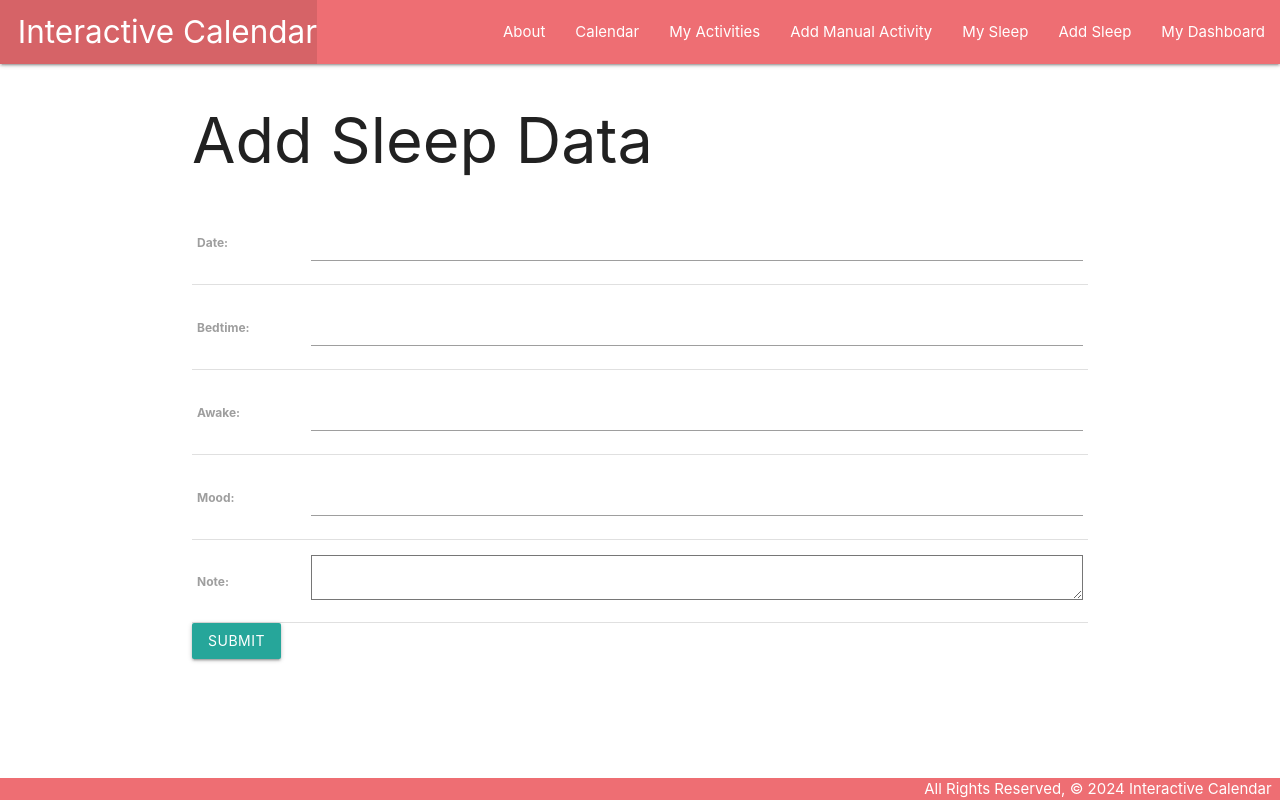
After one commit to jordanjanszen/interactivecalendar, a Django app: page /sleep/create/ in a window 1280 px wide. The commit adds this page. Run offline with Django 5.2, Linux system fonts and the light colour scheme.

Commit message:
Fixed issue with form

```diff
--- a/main_app/models.py
+++ b/main_app/models.py
@@ -1,21 +1,12 @@
 from django.db import models
+from django.urls import reverse
 
 # Create your models here.
 class Activity(models.Model):
     name = models.CharField(max_length=100)
-    description = models.CharField(max_length=250)
+    description = models.TextField(max_length=250)
     date = models.DateTimeField()
-
-    ACTIVITY_TYPES = [
-        ('Run', 'Run'),
-        ('Ride', 'Ride'),
-        ('Swim', 'Swim'),
-        ('Walk', 'Walk'),
-        ('Gym', 'Gym'),
-        ('Yoga', 'Yoga'),
-        ('Other', 'Other')
-    ]
-    type = models.CharField(max_length=50, choices=ACTIVITY_TYPES)
+    type = models.CharField(max_length=25)
     time = models.DurationField()
     distance = models.IntegerField()
     elevationgain = models.IntegerField()
@@ -24,14 +15,22 @@ class Activity(models.Model):
     def __str__(self):
         return self.name
 
+    def get_absolute_url(self):
+        return reverse('activities_detail', kwargs={'activity_id': self.id})
+
+    class Meta:
+        ordering = ['-date']
+
+
 class Sleep(models.Model):
     date = models.DateField()
     bedtime = models.TimeField()
     awake = models.TimeField()
-    WAKE_UP_MOOD = [
-        ('😊', 'Pleasant'),
-        ('😐', 'Neutral'),
-        ('😒', 'Unpleasant'),
-    ]
-    mood = models.CharField(max_length=20, choices=WAKE_UP_MOOD)
-    note = models.CharField(max_length=150)
+    mood = models.CharField(max_length=25)
+    note = models.TextField(max_length=150)
+
+    def get_absolute_url(self):
+        return reverse('sleep_detail', kwargs={'sleep_id': self.id})
+
+    class Meta:
+        ordering = ['-date']
--- a/main_app/templates/base.html
+++ b/main_app/templates/base.html
@@ -21,7 +21,9 @@
           <li><a href="{% url 'about' %}">About</a></li>
           <li><a href="{% url 'calendar_index' %}">Calendar</a></li>
           <li><a href="{% url 'activities_index' %}">My Activities</a></li>
+          <li><a href="{% url 'activities_create' %}">Add Manual Activity</a></li>
           <li><a href="{% url 'sleep_index' %}">My Sleep</a></li>
+          <li><a href="{% url 'sleep_create' %}">Add Sleep</a></li>
           <li><a href="{% url 'dashboard_index' %}">My Dashboard</a></li>
         </ul>
       </div>
--- /dev/null
+++ b/main_app/templates/main_app/sleep_form.html
@@ -0,0 +1,12 @@
+{% extends 'base.html' %}
+
+{% block content %}
+  <h1>Add Sleep Data</h1>
+  <form action="" method="POST">
+    {% csrf_token %}
+    <table>
+      {{ form.as_table }}
+    </table>
+    <input type="submit" value="Submit" class="btn">
+  </form>
+{% endblock %}
--- a/main_app/urls.py
+++ b/main_app/urls.py
@@ -7,7 +7,9 @@ urlpatterns = [
     path('calendar/', views.calendar_index, name='calendar_index'),
     path('activities/', views.activities_index, name='activities_index'),
     path('activities/<int:activity_id>/', views.activities_detail, name='activities_detail'),
+    path('activities/create/', views.ActivityCreate.as_view(), name='activities_create'),
     path('sleep/', views.sleep_index, name='sleep_index'),
     path('sleep/<int:sleep_id>/', views.sleep_detail, name='sleep_detail'),
+    path('sleep/create/', views.SleepCreate.as_view(), name='sleep_create'),
     path('dashboard', views.dashboard_index, name='dashboard_index'),
 ]
--- a/main_app/views.py
+++ b/main_app/views.py
@@ -1,4 +1,5 @@
 from django.shortcuts import render
+from django.views.generic.edit import CreateView
 
 # Import MODELS
 from .models import Activity, Sleep
@@ -28,6 +29,10 @@ def activities_detail(request, activity_id):
       'activity': activity
    })
 
+class ActivityCreate(CreateView):
+   model = Activity
+   fields = '__all__'
+
 
 def sleep_index(request):
   sleeps = Sleep.objects.all()
@@ -41,5 +46,10 @@ def sleep_detail(request, sleep_id):
       'sleep': sleep
    })
 
+class SleepCreate(CreateView):
+   model = Sleep
+   fields = '__all__'
+
+
 def dashboard_index(request):
   return render(request, 'dashboard/index.html')
```
Also changed, not shown: main_app/templates/main_app/activity_form.html (added, +12 -0 lines), main_app/migrations/0003_alter_activity_options_alter_sleep_options_and_more.py (added), main_app/migrations/0004_alter_activity_type_alter_sleep_mood.py (added), main_app/migrations/0005_alter_activity_type_alter_sleep_mood.py (added), main_app/migrations/0006_alter_activity_type_alter_sleep_mood.py (added).
